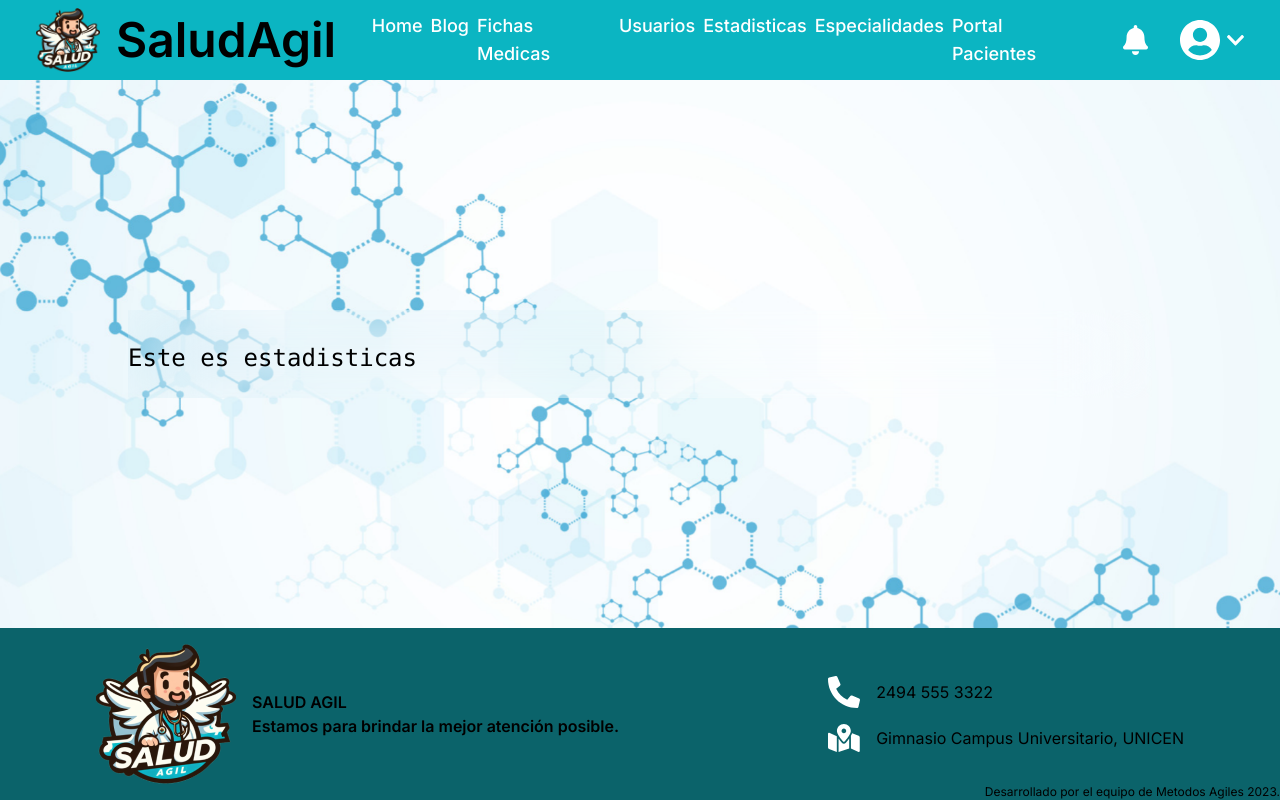
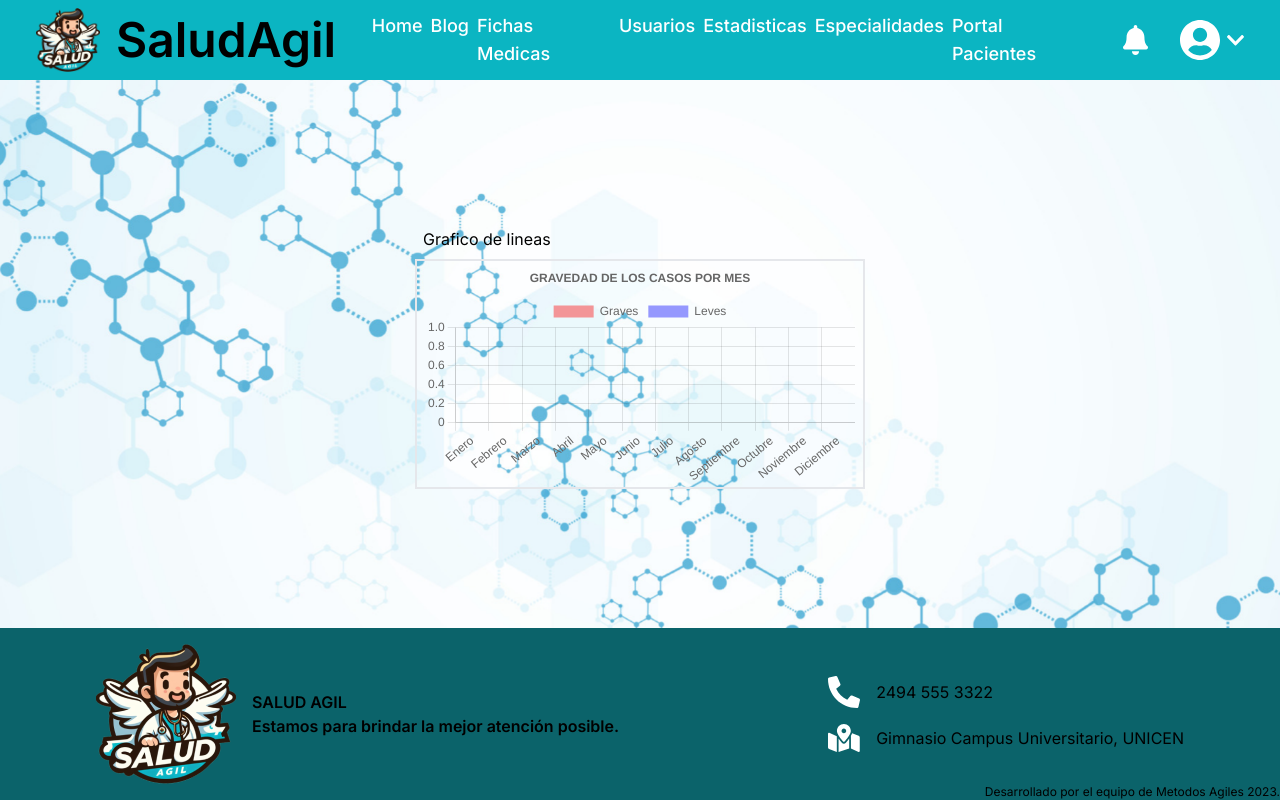
Before and after one commit to metagiles2023/SaludAgil2023, a Next.js app in the folder front/frontend-salud/: page /estadisticas in a window 1280 px wide. Built offline with nearby package versions, Linux system fonts and the light colour scheme; no server answers.

Commit message:
fix filtros fecha + grafico barras

```diff
--- a/front/frontend-salud/next.config.js
+++ b/front/frontend-salud/next.config.js
@@ -1,4 +1,5 @@
 /** @type {import('next').NextConfig} */
-const nextConfig = {}
+const nextConfig = {
+}
 
 module.exports = nextConfig
--- a/front/frontend-salud/package.json
+++ b/front/frontend-salud/package.json
@@ -10,10 +10,12 @@
   },
   "dependencies": {
     "@nextui-org/react": "^2.1.13",
+    "chart.js": "^4.4.0",
     "next": "^13.5.6",
     "nextjs": "^0.0.3",
     "react": "^18",
     "react-calendar": "^4.6.1",
+    "react-chartjs-2": "^5.2.0",
     "react-datepicker": "^4.21.0",
     "react-dom": "^18"
   },
--- a/front/frontend-salud/src/app/estadisticas/page.jsx
+++ b/front/frontend-salud/src/app/estadisticas/page.jsx
@@ -1,13 +1,19 @@
 import Header from '@/components/Estructura/Header'
 import Footer from '@/components/Estructura/Footer'
-import { CartelDescripcion } from '@/components/carteles/CartelDescripcion'
+import GraficoLineas from '@/components/Graficos/GraficoBarras'
+import GraficoBarras from '@/components/Graficos/GraficoBarras'
 
 export default function Home() {
   return (
     <div className="flex flex-col min-h-screen">
       <Header />
       <main className='flex-1 flex justify-center items-center'>
-        <CartelDescripcion mensaje="Este es estadisticas"/>
+        <div>
+          <p className='m-2'>Grafico de lineas</p>
+          <div className='bg-light mx-auto px-2 border border-2 border-primary' style={{width:"450px", height:"230px"}}>
+            <GraficoBarras />
+          </div>
+        </div>
       </main>
       <Footer />
     </div>
--- a/front/frontend-salud/src/components/FichasMedicasFiltradas/FichasMedicasFiltradas.jsx
+++ b/front/frontend-salud/src/components/FichasMedicasFiltradas/FichasMedicasFiltradas.jsx
@@ -12,8 +12,7 @@ const signal = controller.signal; // Get the signal from the controller
 const FichasMedicasFiltradas = () => {
 
     //se inicializa el filtro vacio para traer todas las fichas
-    const [filtroSeleccionado, setFiltroSeleccionado] = useState({
-    })
+    const [filtroSeleccionado, setFiltroSeleccionado] = useState({})
 
     const [fichasMedicas, setFichasMedicas] = useState([]);
     const [startDate, setStartDate] = useState(new Date());
@@ -49,7 +48,7 @@ const FichasMedicasFiltradas = () => {
 
 
     const dateToHandle = (fecha) => {
-        setStartDate(fecha);
+        setToDate(fecha);
         const nuevoFiltro = {"fechaHasta": fecha};
         setFiltroSeleccionado(
             {...filtroSeleccionado, ...nuevoFiltro}
@@ -101,7 +100,6 @@ const FichasMedicasFiltradas = () => {
                     }
                 }
             }
-            console.log(filtroSeleccionado);
         }else{
             if(e.target.name == "Emergencia"){
                 if (!("filtraEmergencia" in filtroSeleccionado)){
@@ -148,7 +146,6 @@ const FichasMedicasFiltradas = () => {
                     {...filtroSeleccionado, ...nuevoFiltro}
                 )
                 }
-
             }
 
         }
@@ -177,7 +174,7 @@ const FichasMedicasFiltradas = () => {
                 <h2 className='font-bold text-2xl'> Fecha Desde</h2>
                 <DatePicker dateFormat='yyyy/MM/dd' selected={startDate} onChange={(date) => dateForHandle(date)} />
                 <h2 className='font-bold text-2xl'> Fecha Hasta</h2>
-                <DatePicker dateFormat='yyyy/MM/dd' selected={startDate} onChange={(date) => dateToHandle(date)} />
+                <DatePicker dateFormat='yyyy/MM/dd' selected={toDate} onChange={(date) => dateToHandle(date)} />
             </div>
             <div >
             <ListaFichasMedicas fichasMedicas= {fichasMedicas} />
--- /dev/null
+++ b/front/frontend-salud/src/components/Graficos/GraficoBarras.jsx
@@ -0,0 +1,119 @@
+"use client" //para que ejecute cosas en el cliente
+import React, { useState, useEffect } from 'react';
+import { Bar } from 'react-chartjs-2';
+import {
+    Chart as ChartJs,
+    CategoryScale,
+    LinearScale,
+    BarElement,
+    Title,
+    Tooltip,
+    Legend
+} from 'chart.js'
+import { Newsreader } from 'next/font/google';
+const controller = new AbortController(); // Create an AbortController
+const signal = controller.signal; // Get the signal from the controller
+
+ChartJs.register(
+    CategoryScale,
+    LinearScale,
+    BarElement,
+    Title,
+    Tooltip,
+    Legend
+)
+
+function contadorPorMes(datos) {
+
+    var salida = Array(12).fill(0);
+
+    datos.forEach( item => {
+    const mes = new Date(item.date).getMonth();
+    salida[mes]++;
+
+    })
+    return salida;
+}
+
+const GraficoBarras = () => {
+
+    const[chartData, setChartData] = useState({
+        datasets: []
+    });
+
+    //cargar fichas medicos sin filtro
+    const [filtro, setFiltro] = useState({})
+    const [chartOptions, setChartOptions] = useState({});
+    const [fichasMedicas, setFichasMedicas] = useState([]);
+
+    var countsGraves = Array(12).fill(0);
+    var countsLeves = Array(12).fill(0);
+
+    useEffect(() => {
+        // Make an HTTP GET request to your backend API
+        fetch("/api/ficha-medica", {
+                method: 'POST',
+                body: JSON.stringify(filtro),
+                headers: {
+                    "Content-Type": "application/json"
+                },
+                signal: signal, // Provide the signal option
+            })
+            .then(async (response) => {
+                const respuesta = await response.json()
+                setFichasMedicas(respuesta);
+            })
+            .catch((error) => {
+            console.error('Error fetching data:', error);
+            });
+    }, [filtro]);
+
+    useEffect(() => {
+
+        var graves = fichasMedicas.filter(item => item.esGrave === true);
+        var leves = fichasMedicas.filter(item => item.esGrave === false);
+
+        countsGraves = contadorPorMes(graves);
+        countsLeves = contadorPorMes(leves);
+
+        setChartData({
+            labels: ['Enero', 'Febrero', 'Marzo', 'Abril', 'Mayo', 'Junio', 'Julio', 'Agosto', 'Septiembre', 'Octubre', 'Noviembre', 'Diciembre'],
+            datasets: [
+                {
+                    label: 'Graves',
+                    data: countsGraves,
+                    borderColor: 'rgb(255, 0, 0)',
+                    backgroundColor: 'rgb(255, 0, 0, 0.4)'
+                },
+                {
+                    label: 'Leves',
+                    data: countsLeves,
+                    borderColor: 'rgb(0, 0, 255)',
+                    backgroundColor: 'rgb(0, 0, 255, 0.4)'
+                }
+            ]
+        })
+
+        setChartOptions({
+            plugins: {
+                legend: {
+                    position: 'top'
+                },
+                title: {
+                    display: true,
+                    text: "GRAVEDAD DE LOS CASOS POR MES"
+                }
+            },
+            maintainAspectRatio: false,
+            responsitive: true
+        })
+
+    }, [fichasMedicas]);
+
+    return(
+        <Bar data={chartData} options={chartOptions} />
+    )
+
+}
+
+export default GraficoBarras;
--- /dev/null
+++ b/front/frontend-salud/src/components/Graficos/GraficoLineas.jsx
@@ -0,0 +1,56 @@
+"use client" //para que ejecute cosas en el cliente
+import React, { useState, useEffect } from 'react';
+import { Line } from 'react-chartjs-2';
+import {
+    Chart,
+    CategoryScale,
+    LinearScale,
+    PointElement,
+    LineElement,
+    Title,
+    Tooltip,
+    Legend,
+    Filler,
+} from 'chart.js';
+
+Chart.register(
+    CategoryScale,
+    LinearScale,
+    PointElement,
+    LineElement,
+    Title,
+    Tooltip,
+    Legend,
+    Filler
+);
+
+var meses = ["Enero", "Febrero", "Marzo", "Abril", "Mayo", "Junio", "Julio", "Agosto", "Septiembre", "Octubre", "Noviembre", "Diciembre"];
+var beneficios = [0, 56, 20, 36, 80, 40, 30, -20, 25, 30, 12, 60];
+
+var datos = {
+
+    label: meses,
+    datasets: [
+        {
+            label: 'Beneficios',
+            data: beneficios,
+            tension: 0.5,
+            fill: true,
+            borderColor: 'rgb(255, 99, 132)',
+            backgroundColor: 'rgba(255, 99, 132, 0.5)',
+            pointRadius: 5,
+            pointBorderColor: 'rgba(255, 99, 132)',
+            pointBackgroundColor: 'rgba(255, 99, 132)'
+        },
+    ],
+
+}
+
+var opciones = {
+
+}
+
+
+export default function GraficoLineas() {
+    return <Line data={datos} options={opciones} />
+}
```
Also changed, not shown: 1 other file (tests, documents, lock files or other folders).
